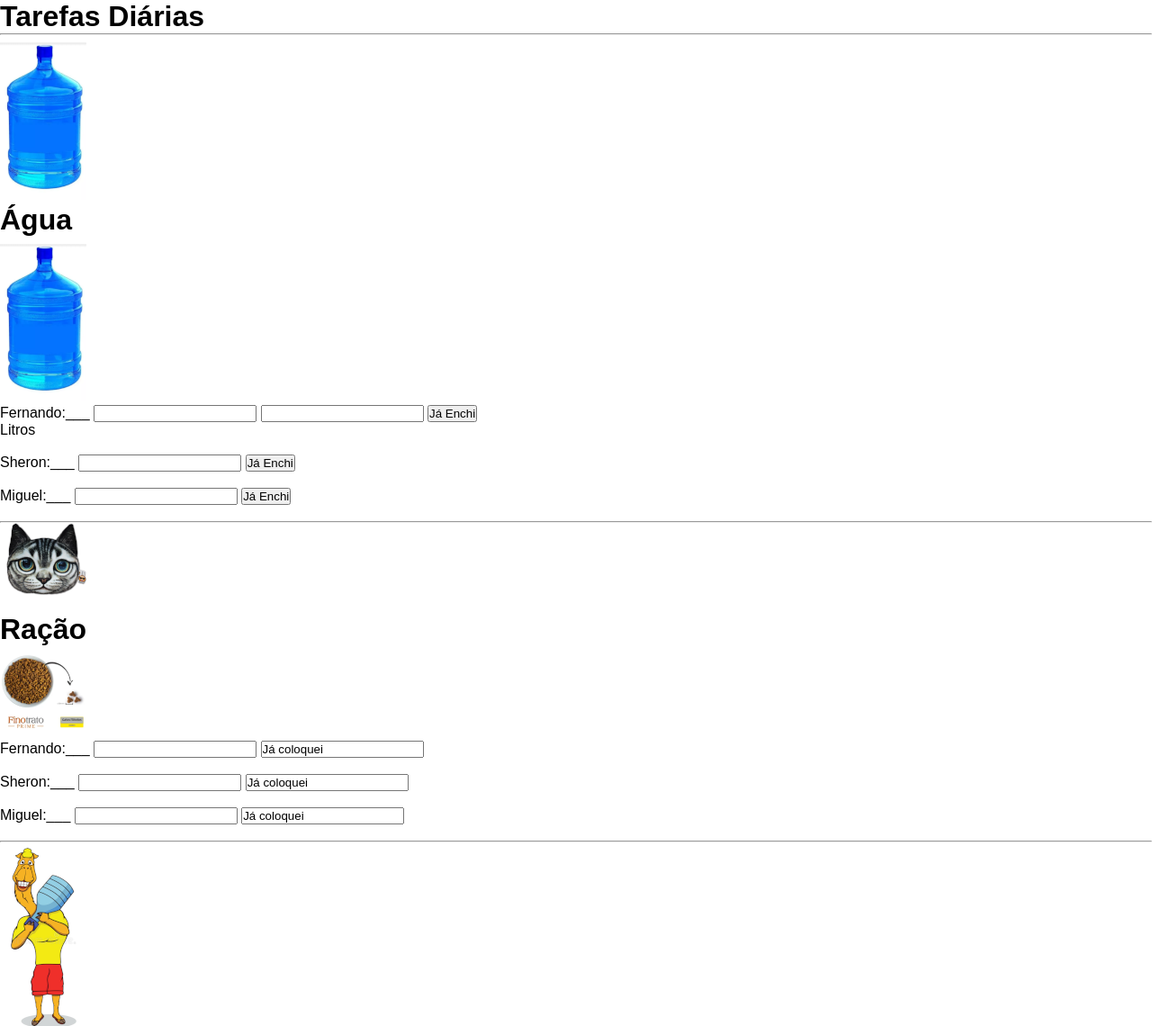
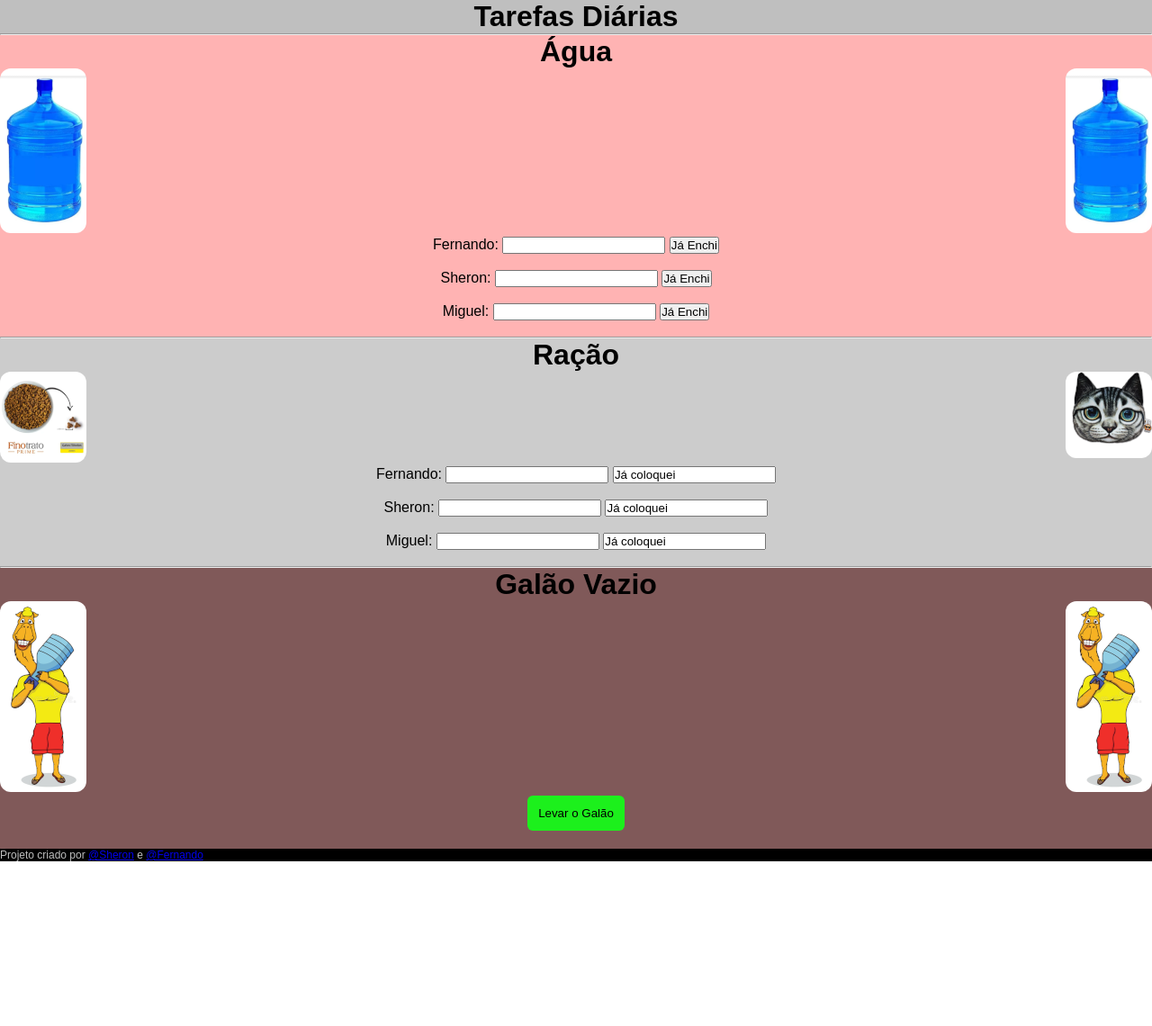
Before and after one commit to shemaciel/projeto-agua, a plain HTML site: page index.html in a window 1280 px wide. Shown: the top 1140 px of the page at 90% size. After the commit the page ends 957 px from the top, so only its background shows below. Drawn offline with Linux system fonts and the light colour scheme.

Commit message:
ajuste
formas de css

```diff
--- a/estilos.css
+++ b/estilos.css
@@ -1,12 +1,61 @@
 @charset "UTF-8";
 
-body {
+.body {
 	font-family: Arial, Helvetica, sans-serif;
 	max-width: 1280px;
 	margin: 0 auto;
+	color: #BFBFBF
+	#FFB3B3
+	#FFFFFF
+	#805959
+	#CCCCCC
+	rgb(28, 240, 28)
 }
 
-input .value {
-	background-color: blue;
+.titulo {
+	background-color: #BFBFBF;
+	text-align: center;
+}
+
+h1, p {
+	text-align: center;
+}
+
+.galao1 {
+	float: right
+}
+
+.gato {
+	float: right
+}
+
+.camelo {
+	float: right
+}
+
+.primeiro{
+	background-color:	#FFB3B3;
+}
+.segundo{
+	background-color:#CCCCCC;
+}
+.terceiro{
+	background-color:#805959;
+}
+img {
+	border-radius: 12px;
+}
+button{
+	background-color: rgb(28, 240, 28);
 	border-radius: 6px;
+	border:  12px solid transparent;
+	margin-bottom: 20px;
+
 }
+footer, div.rodaPe {
+
+	background-color:black;
+	color: #BFBFBF;
+	font-size: 12px;
+
+}
--- a/index.html
+++ b/index.html
@@ -18,100 +18,76 @@
         </div>
         </header>
         <hr> <!--Risco na tela-->
-    <div class="titulo">
-        <img src="imagens/galao.96.png" alt="Galão de Água de 20 Litros">
+    <div class="primeiro">
         <h1>Água</h1>
-        <img src="imagens/galao.96.png" alt="Galão de Água de 20 Litros">
-    </div>
+        <img class="galao1" src="imagens/galao.96.png" alt="Galão de Água de 20 Litros">
+        <img class="galao2" src="imagens/galao.96.png" alt="Galão de Água de 20 Litros">
 
-        <form  action="cadastro.php" method="post" autocomplete="on">
-        <div class="botaof"></div>
+        <form>
             <p>
-            <label for="iquantidadeDeAgua"></label> Fernando:___
-            <input type="number" name="quantidade1" id="iquantidadeDeAgua1">
-            <input type="number" name="quantidade2" id="iquantidadeDeAgua2">
+            <label for="iquantidadeDeAgua"></label> Fernando:
+            <input type="number" name=quantidadeDeAgua id="iquantidadeDeAgua">
             <input type="submit" value="Já Enchi" onclick="quantidadeDeAgua()">
-                <div id="quantidadeArmazenada">Litros</div>
         </p>
-        </div>
-
-
-<!---->
                 <br>
             <p>
-                <label for="iquantidadeDeAgua"></label> Sheron:___
+                <label for="iquantidadeDeAgua"></label> Sheron:
                 <input type="number" name="quantidadeDeAgua" id="iquantidadeDeAgua">
-                <input type="submit" value="Já Enchi"onclick="quantidadeDeAgua()">
-            </p>
+                <input type="submit" value="Já Enchi" onclick="quantidadeDeAgua()">
+        </p>
              <br>
             <p>
-                <label for="iquantidadeDeAgua"></label> Miguel:___
+                <label for="iquantidadeDeAgua"></label> Miguel:
                 <input type="number" name="quantidadeDeAgua" id="iquantidadeDeAgua">
-                <input type="submit" value="Já Enchi"onclick="quantidadeDeAgua()">
-            </p>
+                <input type="submit" value="Já Enchi" onclick="quantidadeDeAgua()">
+        </p>
             <br>
     </div>
-
     <hr>
-
-    <div class="titulo">
-        <img src="imagens/gato96.png" alt=" Rosto do Gato">
+    <div class="segundo">
         <h1>Ração</h1>
-        <img src="imagens/ração.96.png" alt="Pode de Ração">
-    </div>
+        <img class="gato" src="imagens/gato96.png" alt=" Rosto do Gato">
+        <img  class="racao" src="imagens/ração.96.png" alt="Pode de Ração">
             <p>
-                <label for="iquantidadeDeRacao"></label> Fernando:___
+                <label for="iquantidadeDeRacao"></label> Fernando:
                 <input type="number" name="quantidadeDeRacao" id="iquantidadeDeRacao" >
                 <input taype="submit" value="Já coloquei" onclick="iquantidadeDeRacao()">
-            </p>
+        </p>
                 <br>
             <p>
-                <label for="iquantidadeDeRacao"></label> Sheron:___
+                <label for="iquantidadeDeRacao"></label> Sheron:
                 <input type="number" name="quantidadeDeRacao" id="iquantidadeDeRacao">
                 <input taype="submit" value="Já coloquei" onclick="iquantidadeDeRacao()">
-            </p>
+        </p>
             <br>
             <p>
-                <label for="iquantidadeDeRacao"></label> Miguel:___
+                <label for="iquantidadeDeRacao"></label> Miguel:
                 <input type="number" name="quantidadeDeRacao" id="iquantidadeDeRacao">
                 <input taype="submit" value="Já coloquei" onclick="iquantidadeDeRacao()">
-            </p>
+        </p>
                 <br>
+    </div>
     <hr>
-    <div class="titulo">
+    <div class="terceiro">
+        <h1>Galão Vazio</h1>
+        <img  class="camelo" src="imagens/levando-galao.96.png" alt="Camelo com o Galão de Água">
         <img src="imagens/levando-galao.96.png" alt="Camelo com o Galão de Água">
-            <h1>Galão Vazio </h1>
-            <img src="imagens/levando-galao.96.png" alt="Camelo com o Galão de Água">
             <p>
 
-               <button onclick="somarQuanditade()">Levar o Galão</button>
+               <button>Levar o Galão</button>
             </p>
     </div>
-
 </form>
-
     </main>
-    <br>
-    <hr>
-    <br>
     <footer> <!--Roda pé-->
-        <p>Projeto criado por Fernando e Sheron</p>
+        <div id="podaPe">
+            Projeto criado por <a href="https://www.instagram.com/shemaciel/" target="_blank" rel="external">@Sheron</a> e <a href="https://www.instagram.com/fernandochristofoli/" target="_blank" rel="external">@Fernando</a>
+        </div>
     </footer>
 
    <script>
 
 
-      function quantidadeDeAgua(){
-        var af1 = window.document.querySelector('input#iquantidadeDeAgua1')
-        var af2 = window.document.querySelector('input#iquantidadeDeAgua2')
-        var quantidadeArmazenada = window.document.getElementById('input#quantidadeArmazenada')
-        var f1 = Number(afn1.value)
-        var f2 = Number(afn2.value)
-        var s = f1 + f2
-        quantidadeArmazenada.innerHTML = s
-
-
-      }
 
 
    </script>
```
